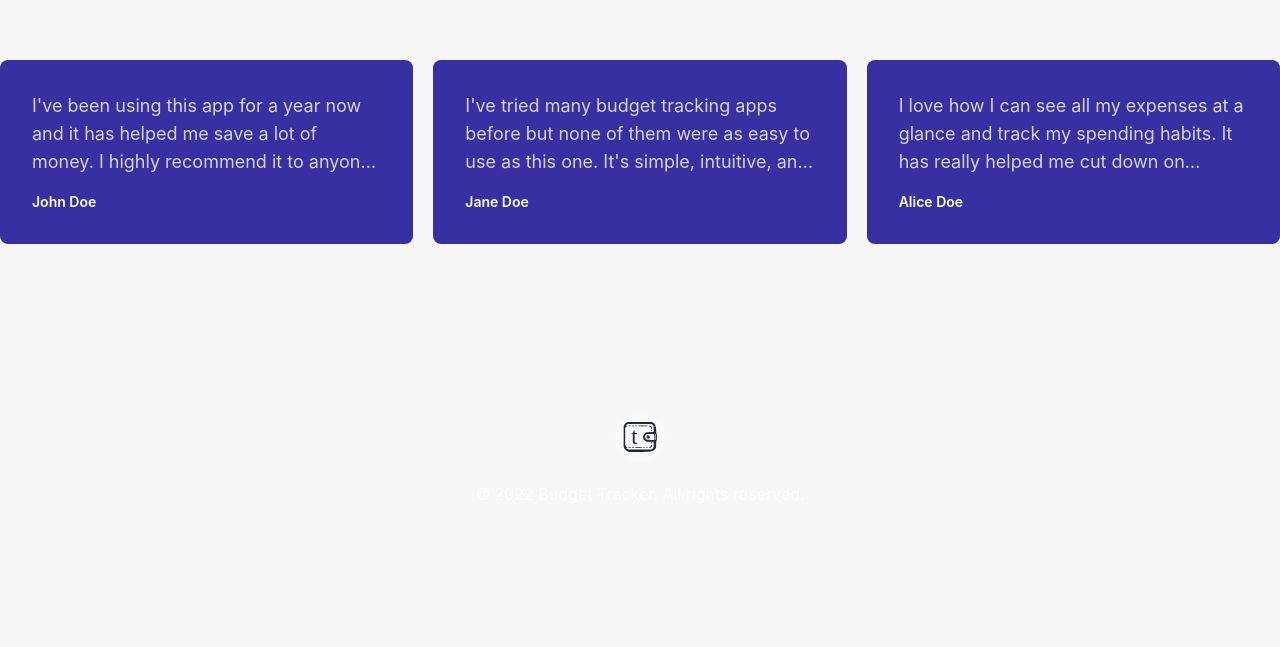
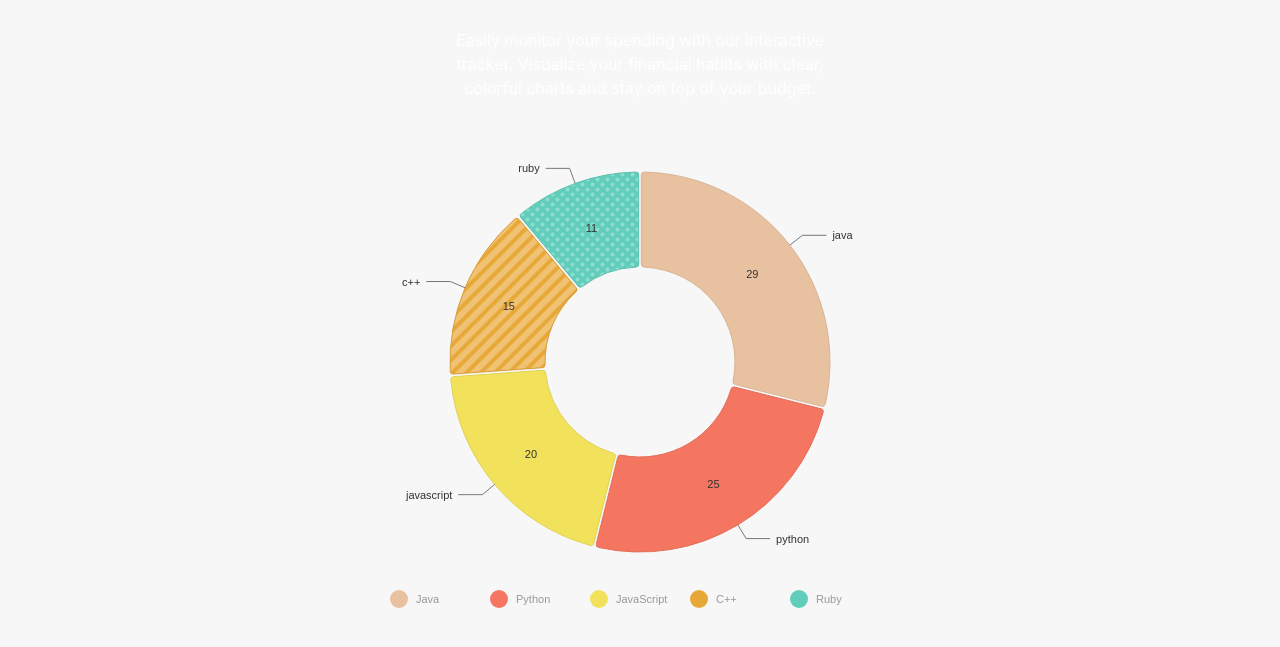
Before and after one commit to and27/tracker, a React (Vite) app: page / in a window 1280 px wide. Shown: the part 967-1614 px from the top of the page. Before the commit the page ends 1513 px from the top, so only its background shows below. Built offline with nearby package versions, Linux system fonts and the light colour scheme; no server answers.

Commit message:
feat: add chart section to homepage

```diff
--- /dev/null
+++ b/src/components/HomePageChart.tsx
@@ -0,0 +1,17 @@
+import PieChart from "./PieChart";
+
+export const HomePageChart = () => {
+  return (
+    <section className="mx-auto dark:bg-indigo-950 py-[8rem] text-center">
+      <h2 className="text-3xl font-bold pb-8">Track your expenses</h2>
+      <p className="w-96 mx-auto pb-8 ">
+        Easily monitor your spending with our interactive tracker. Visualize
+        your financial habits with clear, colorful charts and stay on top of
+        your budget.
+      </p>
+      <div style={{ height: "500px" }}>
+        <PieChart />
+      </div>
+    </section>
+  );
+};
--- a/src/pages/HomePage.tsx
+++ b/src/pages/HomePage.tsx
@@ -1,13 +1,15 @@
 import Hero from "../components/Hero";
+import TopMenu from "../components/TopMenu";
 import { Testimonials } from "../components/Testimonials";
-import TopMenu from "../components/TopMenu";
 import { Footer } from "../components/Footer";
+import { HomePageChart } from "../components/HomePageChart";
 
 const HomePage = () => {
   return (
     <div className="h-screen pattern text-white bg-neutral-50 dark:bg-neutral-900">
       <TopMenu />
       <Hero />
+      <HomePageChart />
       <Testimonials />
       <Footer />
     </div>
```
